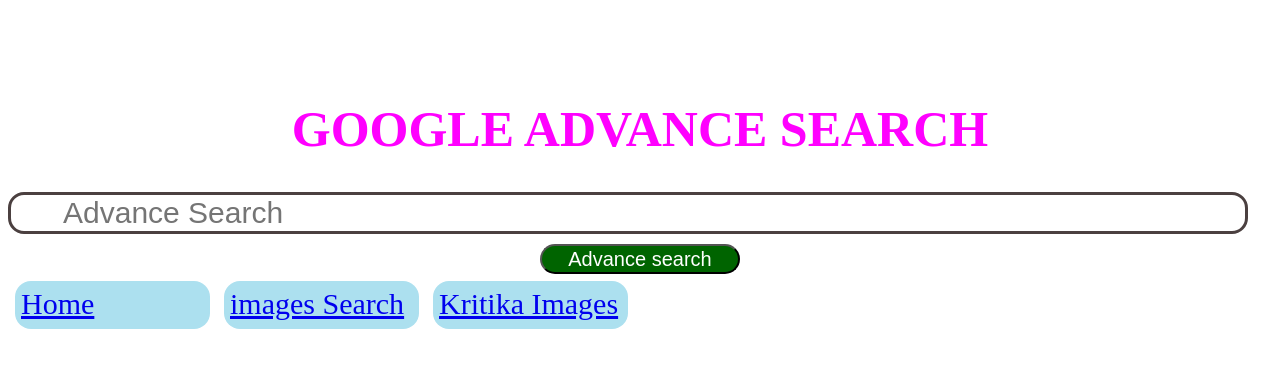
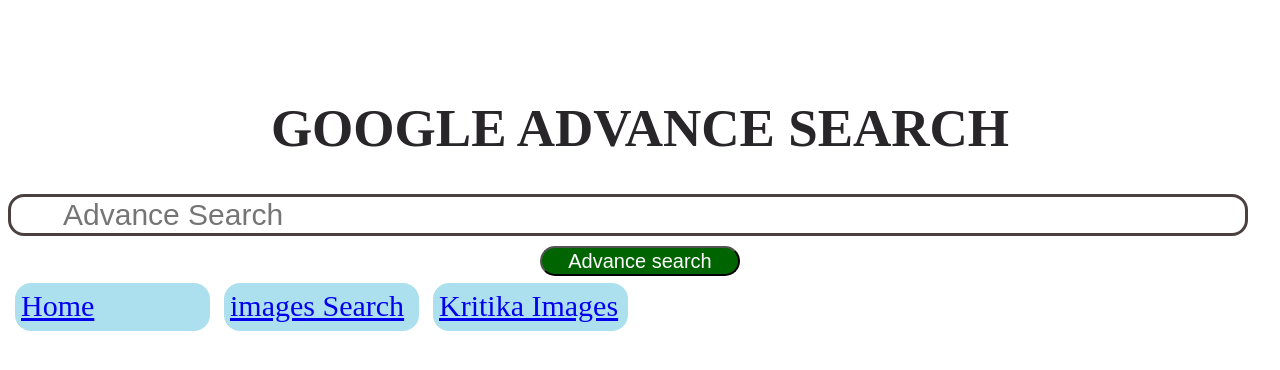
Before and after one commit to manojgupta143/kritika-.ap.git.io, a plain HTML site: page srishtiadvanceearch.html in a window 1280 px wide. Drawn offline with Linux system fonts and the light colour scheme.

```diff
--- a/advance.css
+++ b/advance.css
@@ -1,7 +1,7 @@
 #google{
-    font-size: 50px;
-    margin-top: 100px;
-    color: fuchsia; text-align: center;
+    font-size: 53px;
+    margin-top: 98px;
+    color:#292629; text-align: center;
 }
 #advance{
     background-color: #ffffff;
```
